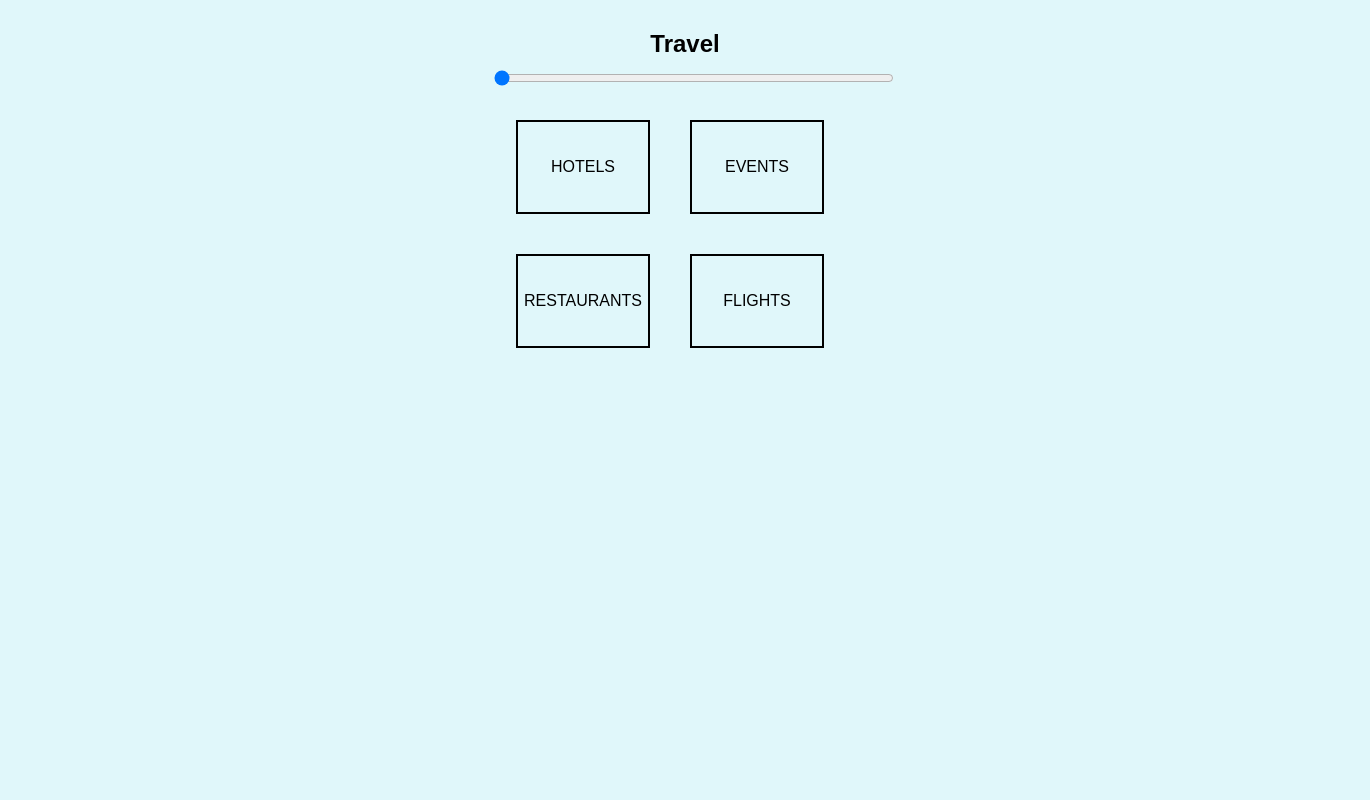
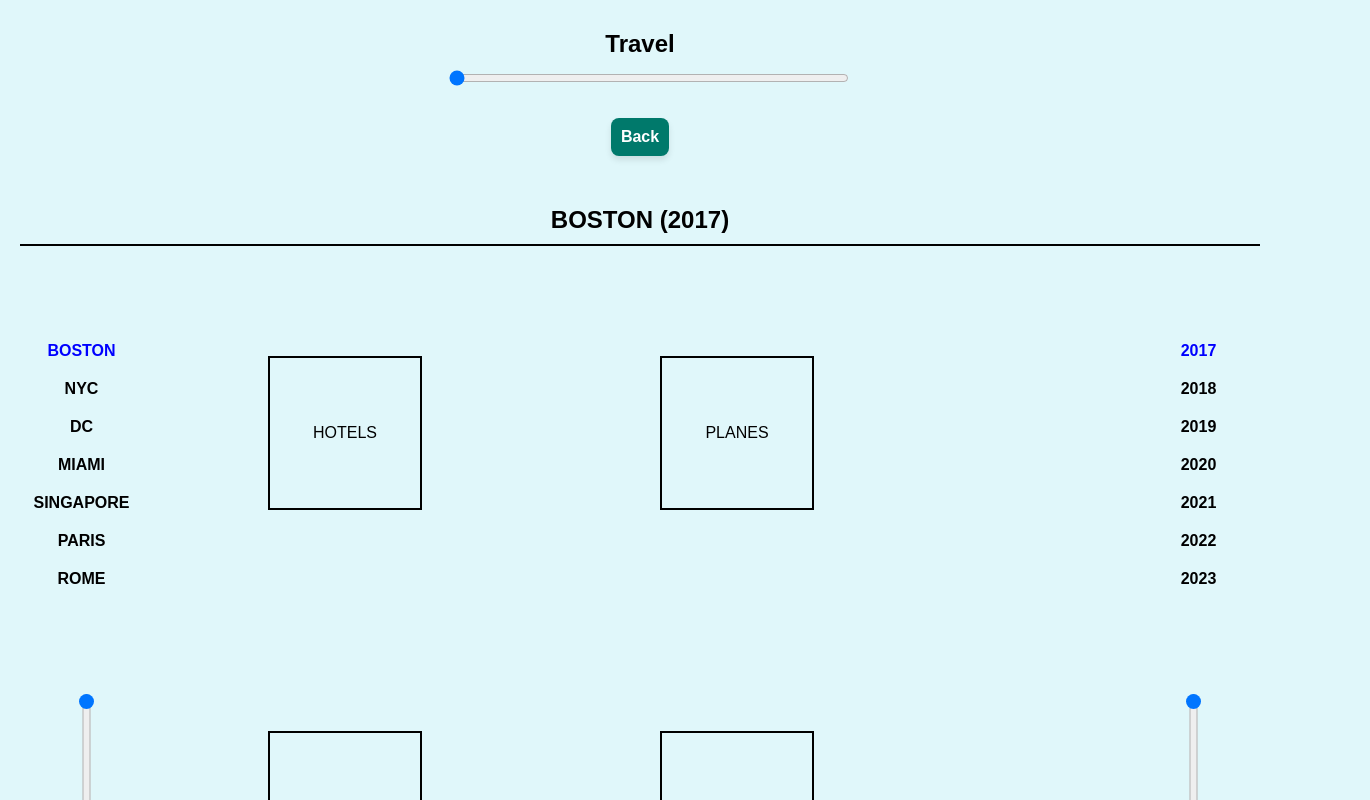
Before and after one commit to JoelMinaya114/MockBar, a React (Create React App) app in the folder my-app/: page / in a window 1280 px wide. Both pictures are taken after a click on the element "TRAVEL". Shown: the top 800 px of the page, 1370 px wide, since content can reach past the window. Built offline with nearby package versions, Linux system fonts and the light colour scheme.

Commit message:
new stuff

```diff
--- a/my-app/src/App.js
+++ b/my-app/src/App.js
@@ -64,12 +64,14 @@ const App = () => {
     '2021',
     '2022',
     '2023',
+    '2024',
+    '2025',
   ];
 
   return (
     <div style={{ textAlign: 'center', fontFamily: 'Arial, sans-serif', display: 'flex', height: '100vh', flexDirection: 'column' }}>
       {/* Top Slider for Letters */}
-      <div style={{ marginBottom: '20px', marginTop: '10px', marginRight: '-90px' }}>
+      <div style={{ position: 'relative', marginBottom: '20px', marginTop: '10px' }}>
         {screen === 'travel' && <h2 style={{ marginBottom: '10px' }}>Travel</h2>}
         <input
           type="range"
@@ -86,14 +88,14 @@ const App = () => {
       {screen === 'main' ? (
         <div style={{ display: 'flex', flex: 1 }}>
           {/* Left Sidebar for Locations with Vertical Slider */}
-          <div style={{ display: 'flex', flexDirection: 'row', alignItems: 'center', marginLeft: '10px', marginTop: '-175px'}}>
+          <div style={{ display: 'flex', flexDirection: 'column', alignItems: 'center', marginLeft: '10px', marginTop: '-20px' }}>
             <input
               type="range"
               min="0"
               max={locations.length - 1}
               value={locationIndex}
               onChange={(e) => setLocationIndex(parseInt(e.target.value))}
-              style={{ writingMode: 'bt-lr', transform: 'rotate(90deg)', height: '200px', marginRight: '10px' }}
+              style={{ writingMode: 'bt-lr', transform: 'rotate(90deg)', height: '300px', marginBottom: '10px' }}
               step="1"
             />
             <LocationSlider selectedIndex={locationIndex} locations={locations} />
@@ -107,21 +109,22 @@ const App = () => {
           </div>
 
           {/* Right Sidebar for Years with Vertical Slider */}
-          <div style={{ display: 'flex', flexDirection: 'row', alignItems: 'center', marginRight: '10px', marginTop: '-170px' }}>
-            <YearSlider selectedIndex={yearIndex} years={years} />
+          <div style={{ display: 'flex', flexDirection: 'column', alignItems: 'center', marginRight: '10px', marginTop: '-20px' }}>
             <input
               type="range"
               min="0"
               max={years.length - 1}
               value={yearIndex}
               onChange={(e) => setYearIndex(parseInt(e.target.value))}
-              style={{ writingMode: 'bt-lr', transform: 'rotate(90deg)', height: '200px', marginLeft: '10px' }}
+              style={{ writingMode: 'bt-lr', transform: 'rotate(90deg)', height: '300px', marginBottom: '10px' }}
               step="1"
             />
+            <YearSlider selectedIndex={yearIndex} years={years} />
           </div>
         </div>
       ) : (
         <div style={{ flex: 1, textAlign: 'center', marginLeft: '20px', marginRight: '20px' }}>
+          <button onClick={handleBackButtonClick} style={{ marginBottom: '20px', padding: '10px', fontSize: '1em' }}>Back</button>
           <TravelBoxes onBoxSelect={setSelectedTitle} />
         </div>
       )}
--- a/my-app/src/components/SliderBar.js
+++ b/my-app/src/components/SliderBar.js
@@ -4,14 +4,14 @@ const SliderBar = ({ onSliderChange }) => {
   const letters = ['A', 'T', 'Z'];
 
   return (
-    <div style={{ display: 'flex', justifyContent: 'center', marginBottom: '20px' }}>
+    <div style={{ display: 'flex', justifyContent: 'space-between', marginBottom: '20px' }}>
       {letters.map((letter) => (
         <button
           key={letter}
           onClick={() => onSliderChange(letter)}
           style={{
             padding: '10px',
-            margin: '5px',
+            margin: '20px',
             cursor: 'pointer',
             fontWeight: 'bold',
             backgroundColor: 'lightgray',
--- a/my-app/src/components/TravelBoxes.js
+++ b/my-app/src/components/TravelBoxes.js
@@ -1,31 +1,67 @@
-// src/components/TravelBoxes.js
-import React from 'react';
+import React, { useState, useEffect, useMemo } from 'react';
+import LocationSlider from './LocationSlider';
+import YearSlider from './YearSlider';
 
 const TravelBoxes = ({ onBoxSelect }) => {
-  const travelCategories = ['HOTELS', 'EVENTS', 'RESTAURANTS', 'FLIGHTS'];
+  const [locationIndex, setLocationIndex] = useState(0);
+  const [yearIndex, setYearIndex] = useState(0);
+
+  const locations = useMemo(() => ['BOSTON', 'NYC', 'DC', 'MIAMI', 'SINGAPORE', 'PARIS', 'ROME'], []);
+  const years = useMemo(() => ['2017', '2018', '2019', '2020', '2021', '2022', '2023'], []);
+
+  const travelCategories = ['HOTELS', 'PLANES', 'RENTAL', 'EVENTS'];
+
+  const [currentLocation, setCurrentLocation] = useState(locations[locationIndex]);
+  const [currentYear, setCurrentYear] = useState(years[yearIndex]);
+
+  useEffect(() => {
+    setCurrentLocation(locations[locationIndex]);
+  }, [locationIndex, locations]);
+
+  useEffect(() => {
+    setCurrentYear(years[yearIndex]);
+  }, [yearIndex, years]);
 
   return (
-    <div style={{
-      display: 'flex',
-      flexDirection: 'column',
-      alignItems: 'center',
-      marginTop: '10px' // Controls spacing between the slider and the boxes
-    }}>
-      {/* Travel Categories Grid */}
+    <div style={{ textAlign: 'center', fontFamily: 'Arial, sans-serif', display: 'flex', flexDirection: 'column', height: '100vh' }}>
+      {/* Top Header */}
+      <div style={{ padding: '10px', borderBottom: '2px solid black' }}>
+        <h2 style={{ marginBottom: '0' }}>{currentLocation} ({currentYear})</h2>
+      </div>
+
+      {/* Main Content Section */}
+      <div style={{ display: 'flex', flex: 1, position: 'relative', marginTop: '20px' }}>
+        {/* Left Sidebar for Locations with Vertical Slider */}
+        <div style={{ position: 'absolute', left: '0', top: '0', bottom: '0', display: 'flex', flexDirection: 'column', justifyContent: 'center' }}>
+          <LocationSlider selectedIndex={locationIndex} locations={locations} />
+          <input
+            type="range"
+            min="0"
+            max={locations.length - 1}
+            value={locationIndex}
+            onChange={(e) => setLocationIndex(parseInt(e.target.value))}
+            style={{ writingMode: 'bt-lr', transform: 'rotate(90deg)', height: '300px', marginTop: '10px' }}
+            step="1"
+          />
+        </div>
+
+        {/* Travel Boxes */}
         <div style={{
           display: 'grid',
           gridTemplateColumns: 'repeat(2, 1fr)',
-        gap: '40px', // Reduce the gap between the boxes
-        width: '20%', // Adjust width to make the boxes closer together
+          gap: '40px',
+          width: '60%',
           margin: '0 auto',
+          alignItems: 'center',
+          justifyContent: 'center',
         }}>
           {travelCategories.map((category, index) => (
             <div
               key={index}
-            onClick={() => onBoxSelect(category)}
+              onClick={() => onBoxSelect(`${category} in ${currentLocation} (${currentYear})`)}
               style={{
-              width: '130px', // Adjust box size if needed
-              height: '90px',
+                width: '150px',
+                height: '150px',
                 display: 'flex',
                 alignItems: 'center',
                 justifyContent: 'center',
@@ -38,6 +74,21 @@ const TravelBoxes = ({ onBoxSelect }) => {
             </div>
           ))}
         </div>
+
+        {/* Right Sidebar for Years with Vertical Slider */}
+        <div style={{ position: 'absolute', right: '0', top: '0', bottom: '0', display: 'flex', flexDirection: 'column', justifyContent: 'center' }}>
+          <YearSlider selectedIndex={yearIndex} years={years} />
+          <input
+            type="range"
+            min="0"
+            max={years.length - 1}
+            value={yearIndex}
+            onChange={(e) => setYearIndex(parseInt(e.target.value))}
+            style={{ writingMode: 'bt-lr', transform: 'rotate(90deg)', height: '300px', marginTop: '10px' }}
+            step="1"
+          />
+        </div>
+      </div>
     </div>
   );
 };
```
Also changed, not shown: 1 other file (tests, documents, lock files or other folders). Lines whose indentation alone changed are shown as unchanged.
